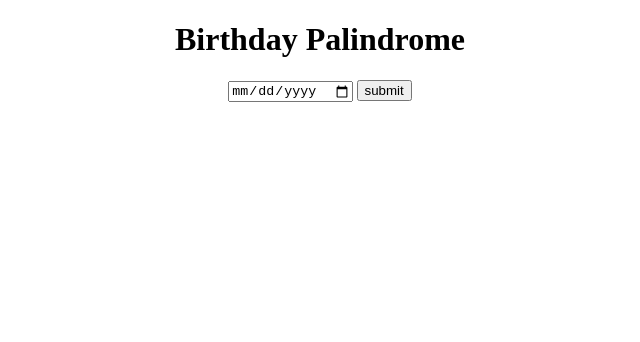
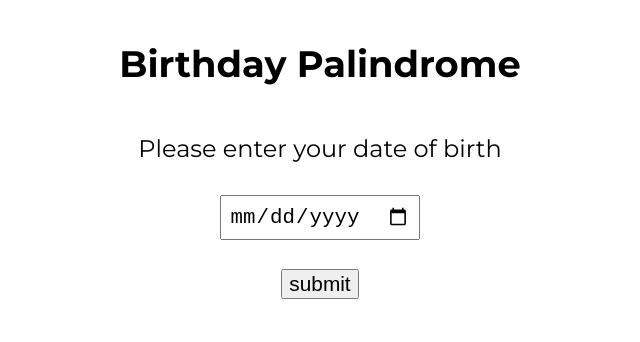
Before and after one commit to mohammed-nooh/mark-13-birthday-palindrome, a plain HTML site: page index.html in a window 1280 px wide. Shown: the whole page, without its empty margins (320-960 px from the left). Drawn offline with Linux system fonts and the light colour scheme.

Commit message:
updated styles

```diff
--- a/index.html
+++ b/index.html
@@ -9,17 +9,19 @@
 </head>
 <body>
     <main>
-        <h1>Birthday Palindrome</h1>
+        <h1 id="heading">Birthday Palindrome</h1>
+
+        <p class="description">Please enter your date of birth</p>
 
         <form id="form-id">
 
         <input type="date" id="input-id" class="input" required>
 
-        <button type="submit">submit</button>
+        <button class="button" type="submit">submit</button>
 
         </form>
 
-        <p id="output-message"></p>
+        <p class="description" id="output-message"></p>
 
         </main>
 
--- a/style.css
+++ b/style.css
@@ -1,4 +1,36 @@
+@import url('https://fonts.googleapis.com/css2?family=Montserrat:wght@400;700&display=swap');
+
+body {
+    font-family: 'Montserrat', sans-serif;
+
+}
+
 main {
     margin: auto;
     text-align: center;
+    max-width: 600px;
 }
+
+#heading {
+
+    font-size: 2.3rem;
+    padding: 1rem;
+}
+
+.description {
+    font-size: 1.5rem;
+    padding: 0.5rem;
+    display: block;
+}
+
+.input {
+    font-size: 1.3rem;
+    padding: 0.5rem;
+}
+
+.button {
+    margin: auto;
+    font-size: 1.3rem;
+    display: block;
+    margin-top: 1.8rem;
+}
```
